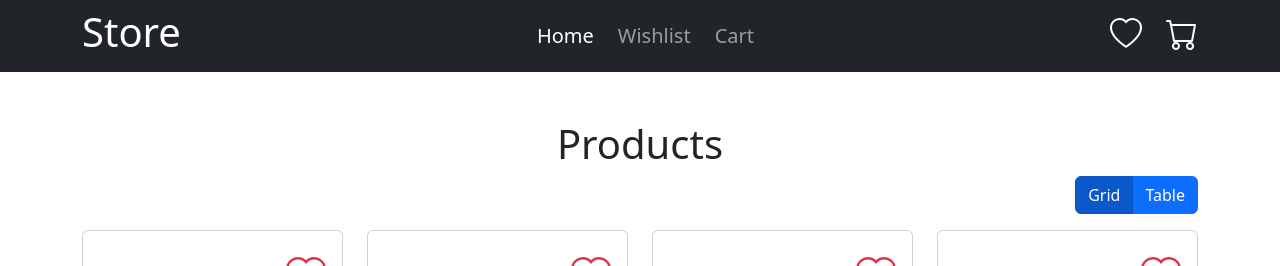
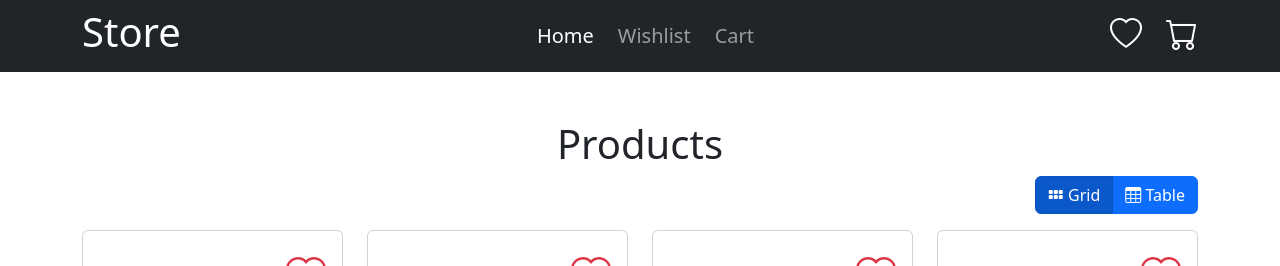
Before and after one commit to aj-ua/react-store, a React (Create React App) app: page / in a window 1280 px wide. Shown: the top 266 px of the page. Built offline with nearby package versions, Linux system fonts and the light colour scheme; the HTML template or start-up script is replaced by a standard one.

Commit message:
layout icons

```diff
--- a/src/components/Products.js
+++ b/src/components/Products.js
@@ -14,8 +14,8 @@ const Products = ({ products }) => {
 
             <div className='text-end mb-3'>
                 <div className="btn-group">
-                    <button className={classnames('btn btn-primary', { 'active': isGrid })} onClick={() => setIsGrid(true)}>Grid</button>
-                    <button className={classnames('btn btn-primary', { 'active': !isGrid })} onClick={() => setIsGrid(false)}>Table</button>
+                    <button className={classnames('btn btn-primary', { 'active': isGrid })} onClick={() => setIsGrid(true)}><i class="bi bi-grid-3x2-gap-fill"></i> Grid</button>
+                    <button className={classnames('btn btn-primary', { 'active': !isGrid })} onClick={() => setIsGrid(false)}><i class="bi bi-table"></i> Table</button>
                 </div>
             </div>
             <LayoutContext.Provider value={isGrid}>
```
